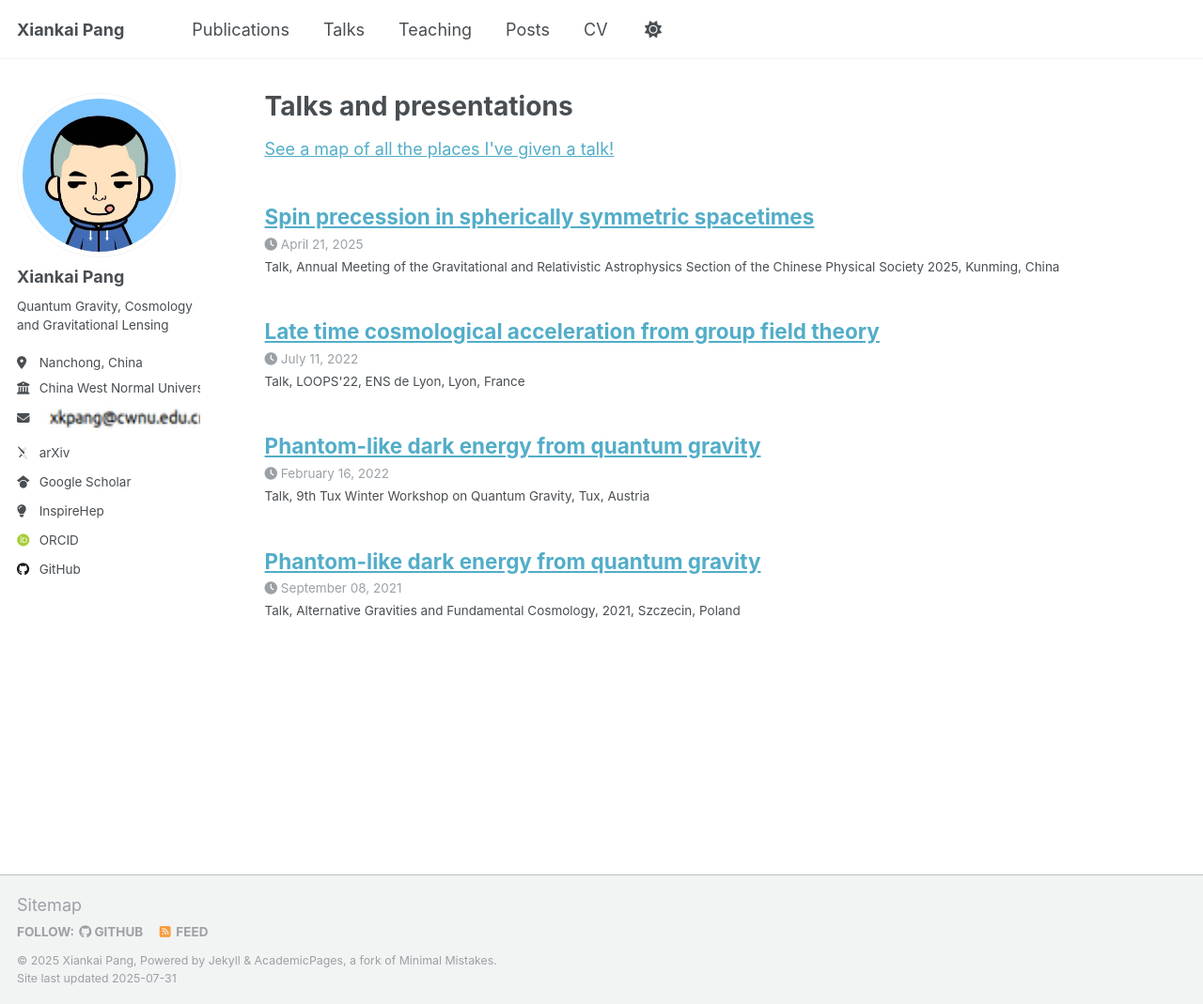
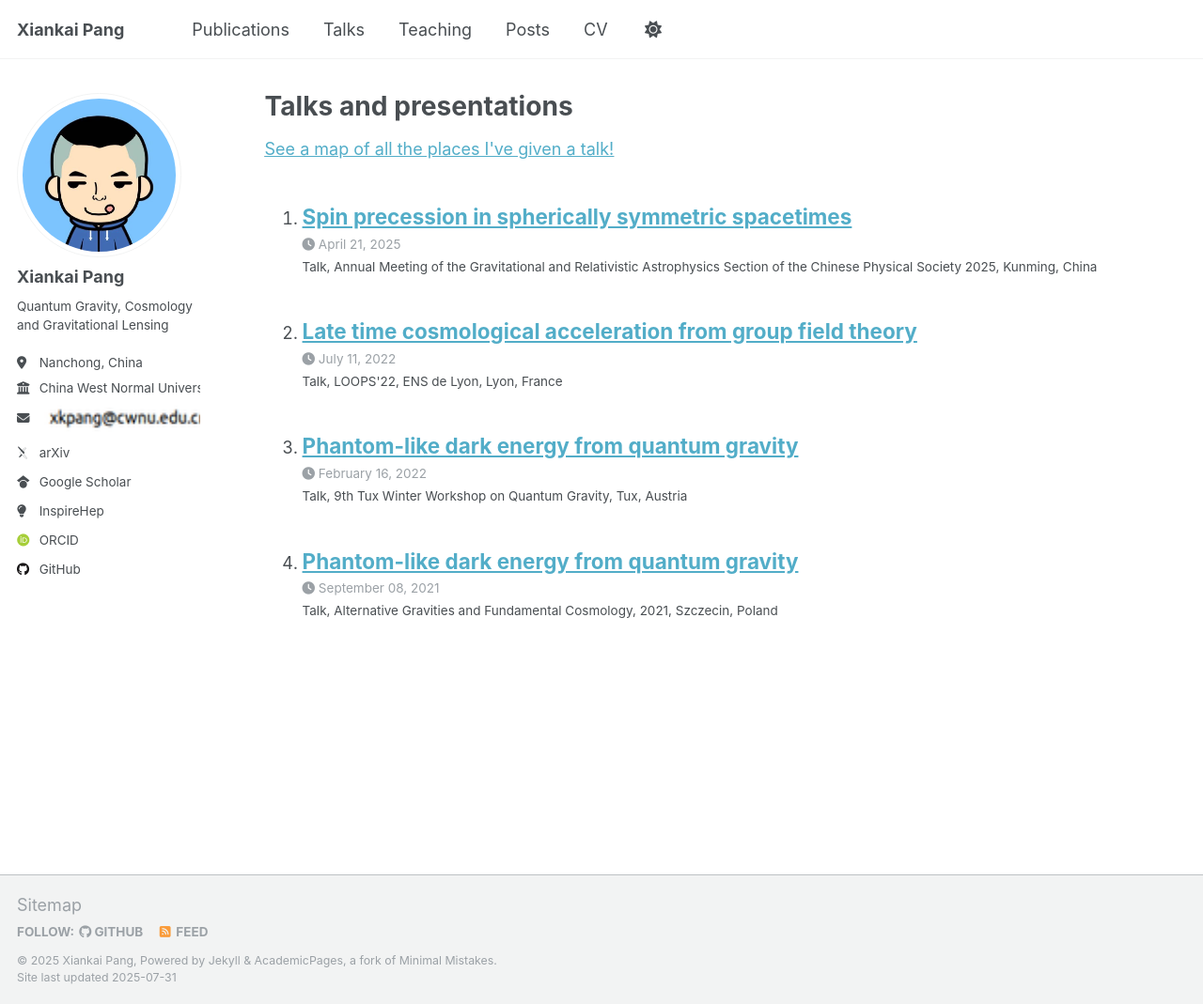
Before and after one commit to NineBeans2/NineBeans2.github.io, a Jekyll site: the page built from _pages/talks.html, in a window 1280 px wide and 1069 px high. Shown: the whole window at 94% size. Built offline with Jekyll 4.4.1, drawn with Linux system fonts in a browser that asks for light colours; some web fonts are replaced; a script that is not in the unit is left out.

Commit message:
talk number added

```diff
--- a/_pages/talks.html
+++ b/_pages/talks.html
@@ -11,6 +11,6 @@ author_profile: true
 
 {% endif %}
 
-{% for post in site.talks reversed %}
-  {% include archive-single-talk.html %}
-{% endfor %}
+<ol>{% for post in site.talks reversed %}
+	<li>{% include archive-single-talk.html %}</li>
+{% endfor %}</ol>
```
